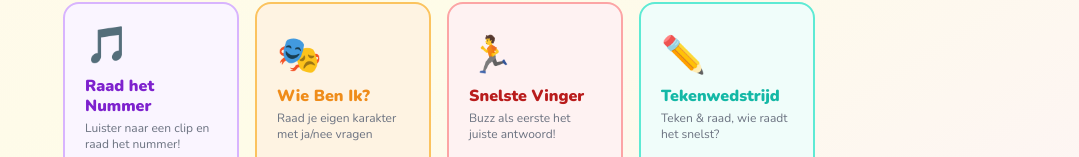
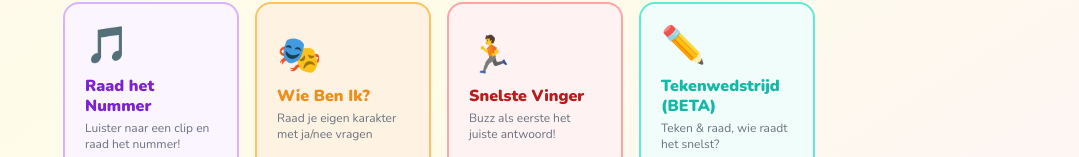
Before and after one commit to BasPagie/volwassen-spelletjes, a React (Vite) app in the folder client/: page / in a window 1280 px wide. Shown: the part 378-535 px from the top of the page, without its empty margins (201-1280 px from the left). Built offline with nearby package versions, Linux system fonts and the light colour scheme; no server answers.

Commit message:
feat: update game category titles and character image URLs in JSON data

```diff
--- a/client/src/pages/Landing.tsx
+++ b/client/src/pages/Landing.tsx
@@ -47,7 +47,7 @@ const GAME_CATEGORIES: {
   {
     id: "drawing",
     icon: "✏️",
-    title: "Tekenwedstrijd",
+    title: "Tekenwedstrijd (BETA)",
     subtitle: "Teken & raad, wie raadt het snelst?",
     color: "text-teal-500",
     bg: "bg-teal-50 border-teal-300 hover:bg-teal-100",
```
Also changed, not shown: 1 other file (tests, documents, lock files or other folders).
